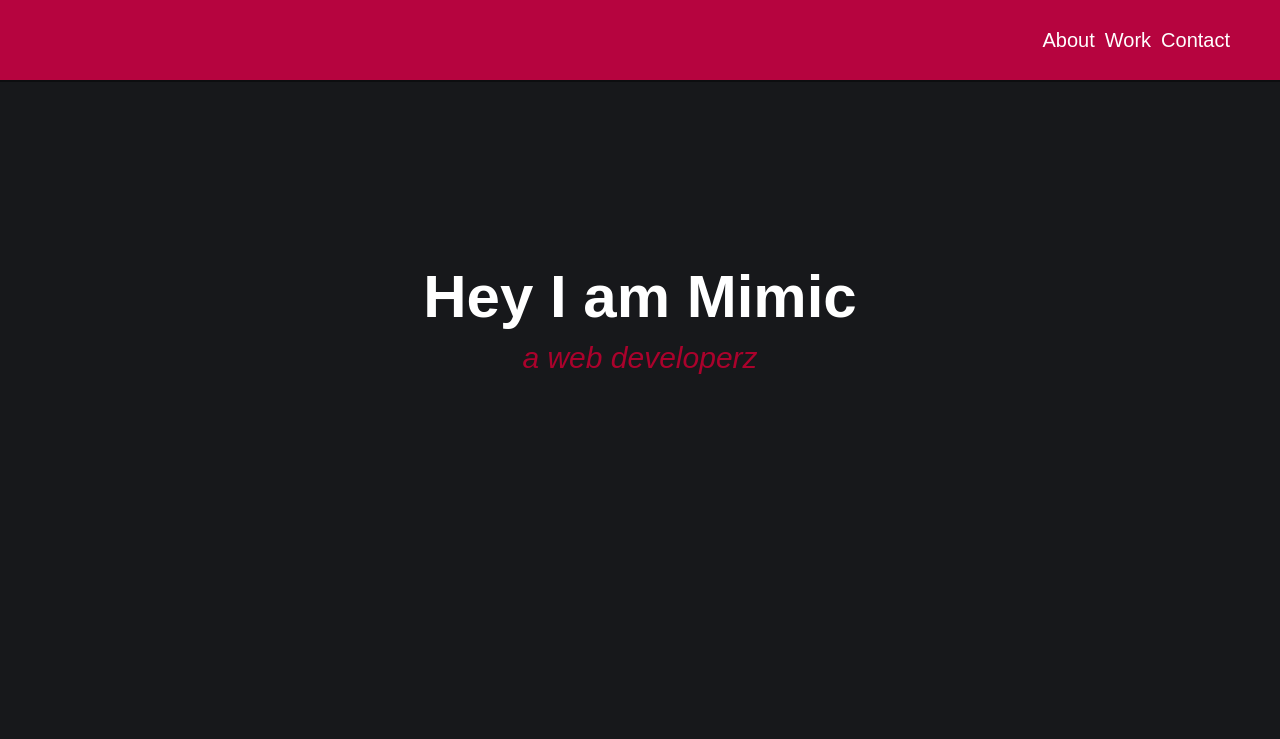
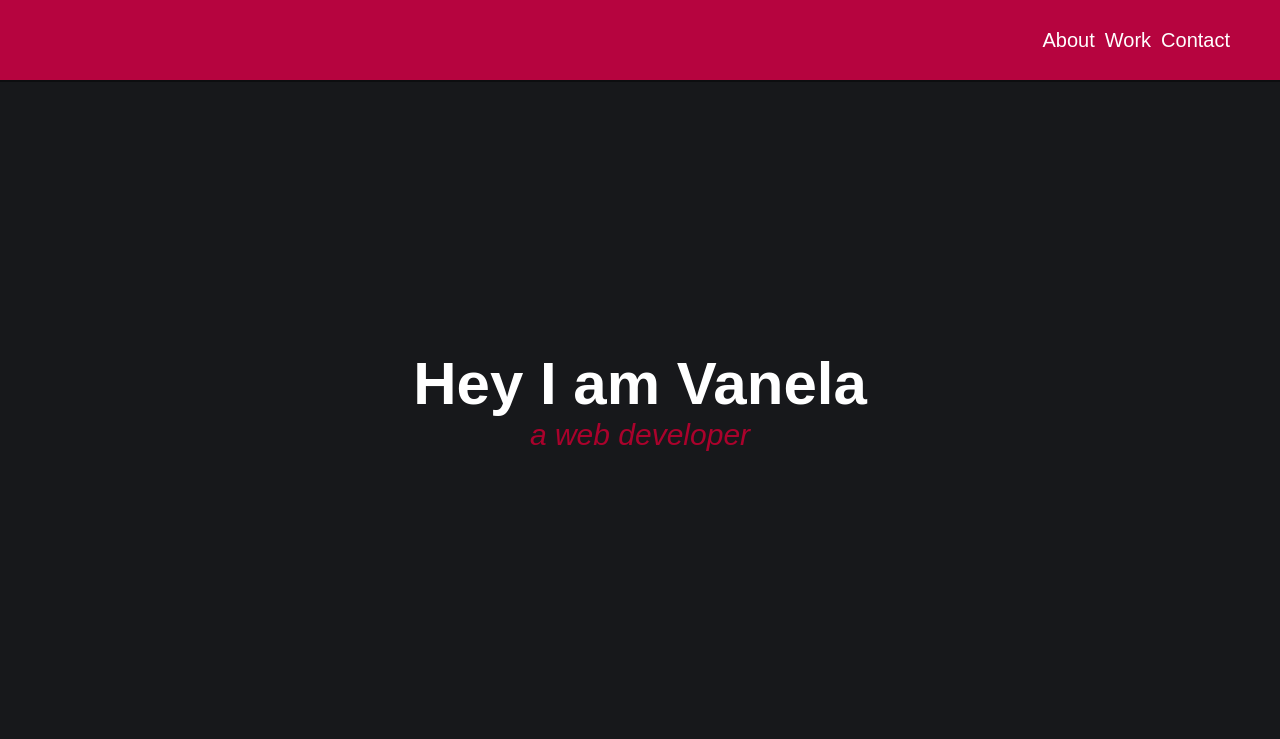
Before and after one commit to Laniva/Portfolio, a plain HTML site: page index.html in a window 1280 px wide. Shown: the top 739 px of the page. Drawn offline with Linux system fonts and the light colour scheme.

Commit message:
Add more styling

```diff
--- a/index.html
+++ b/index.html
@@ -8,7 +8,7 @@
     <link rel="stylesheet" href="style.css">
     <link rel="preconnect" href="https://fonts.googleapis.com">
     <link rel="stylesheet" href="https://cdnjs.cloudflare.com/ajax/libs/font-awesome/6.3.0/css/all.min.css">
-</head>sorigin>
+</head>
 
 <body>
     <nav class="nav">
@@ -24,12 +24,23 @@
     </li>
 </ul>
     </nav>
-        <div class="welcome-section">
-<h1>Hey I am Mimic</h1>
-<p><i>a web developerz</i></p>
+
+
+
+    <!-----------------------HERO SECTION--------------->
+        <section class="hero-section">
+            <div class="headline">
+<h1>Hey I am Vanela</h1>
+<p><i>a web developer</i></p>
 </div>
-<div class="flex-container">
+        </section>
+
+
+
+        <!----------------PROJECT------------>
+<section class="project">
     <h1 class="header">These are some of my projects</h1>
+    <div class="flex-container">
 <div class="card">
 <img src="https://cdn.freecodecamp.org/testable-projects-fcc/images/tribute.jpg" style="width: 100%; height: 400px;">
 <a href="#"><span class="code">&lt;</span>Tribute page<span class="code">&#47;&gt;</span></a>
@@ -57,7 +68,14 @@
                     <div class="btn">
                     <a href="https://codepen.io/FreeCodeCamp/">show all &gt;</a>
                     </div>
-</div>
+    </div>
+</section>
+
+
+
+
+
+<!-----------------------FOOTER---------------------->
 <section class="footer">
     <div class="footer-header">
 <h1>Let's work together...</h1>
--- a/style.css
+++ b/style.css
@@ -42,34 +42,28 @@ body {
     padding: 26px 20px 27px 20px;
     transition: 1s;
 }
-.welcome-section{
+.hero-section{
     width: 100%;
     height: 100vh;
     display: flex;
-    flex-direction: column;
-    margin-left: 0px;
-    margin-right: 0px;
     justify-content: center;
     align-items: center;
     background-color: var(--purple-red);
 }
-.welcome-section h1{
+.hero-section h1{
     color: white;
     font-size: 60px;
-    margin-top: 0px;
-    margin-bottom: 10px;
-    padding-bottom: 0px;
 }
-.welcome-section p{
+.hero-section p{
     color: #aa022c;
     font-size: 30px;
-    margin-top: 0px;
-    margin-bottom: 200px;
+    text-align: center;
+}
+.projects {
+    background-color: rgb(69, 87, 136);
+    width: 100%;
 }
 .flex-container{
-    background-color: rgb(69, 87, 136);
-    width: 100%;
-    height: 100%;
     display: flex;
     flex-wrap: wrap;
     justify-content: space-around;
@@ -77,9 +71,6 @@ body {
 .header{
     color: white;
     align-items: center;
-    margin-left: 420px;
-    margin-right: 350px;
-    border-bottom: white solid;
 }
 .card{
     width: 500px;
```
